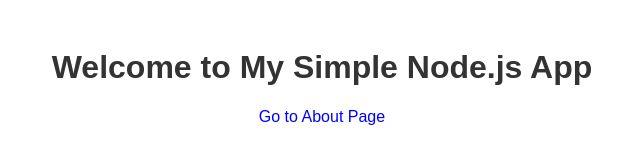
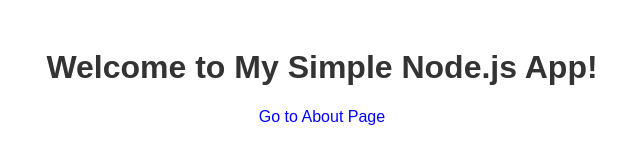
Before and after one commit to mahnoorazaque/nodejs_EC2, a website: page views/index.html in a window 1280 px wide. Shown: the whole page, without its empty margins (318-958 px from the left). Drawn offline with Linux system fonts and the light colour scheme.

Commit message:
Modify Index File

```diff
--- a/views/index.html
+++ b/views/index.html
@@ -7,7 +7,7 @@
     <link rel="stylesheet" href="/css/styles.css">
 </head>
 <body>
-    <h1>Welcome to My Simple Node.js App</h1>
+    <h1>Welcome to My Simple Node.js App!</h1>
     <p><a href="/about">Go to About Page</a></p>
     <script src="/js/script.js"></script>
 </body>
```
